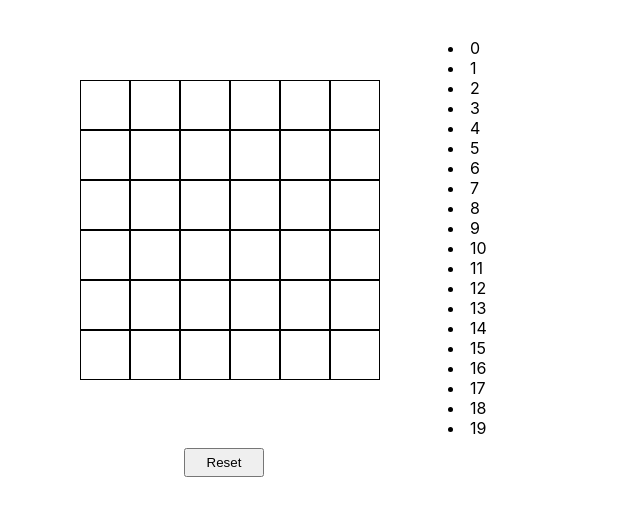
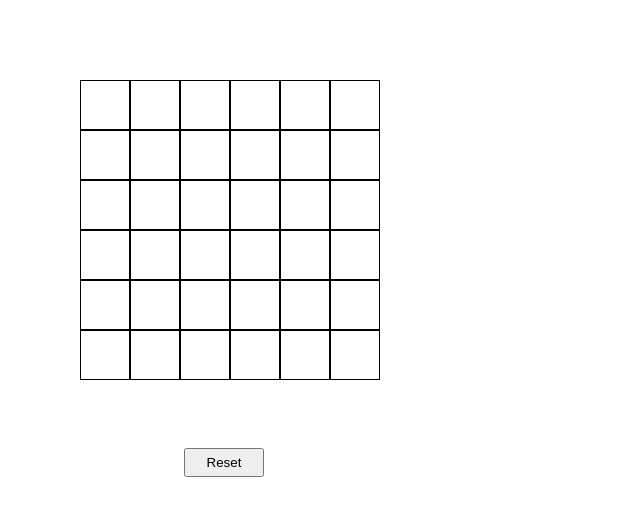
Before and after one commit to morgan-sam/Grid-Drag-Trail, a React (Create React App) app: page / in a window 1280 px wide. Shown: the top 516 px of the page, without its empty margins (0-640 px from the left). Built offline with nearby package versions, Linux system fonts and the light colour scheme.

Commit message:
Removed move list

```diff
--- a/src/comps/App.jsx
+++ b/src/comps/App.jsx
@@ -13,9 +13,6 @@ function App() {
 				<Grid {...{dim, drag, setDrag, cells, setCells}} />
 				<button className='btn' onClick={() => setCells([])}>Reset</button>
 			</div>
-			<li className='move-list'>
-				{[ ...Array(20) ].map((x, i) => <li>{i}</li>)}
-			</li>
 		</div>
 	);
 }
--- a/src/css/App.css
+++ b/src/css/App.css
@@ -15,9 +15,3 @@
 	width: 5rem;
 	padding: 0.3rem;
 }
-
-.move-list {
-	display: flex;
-	flex-direction: column;
-	justify-content: center;
-}
```
